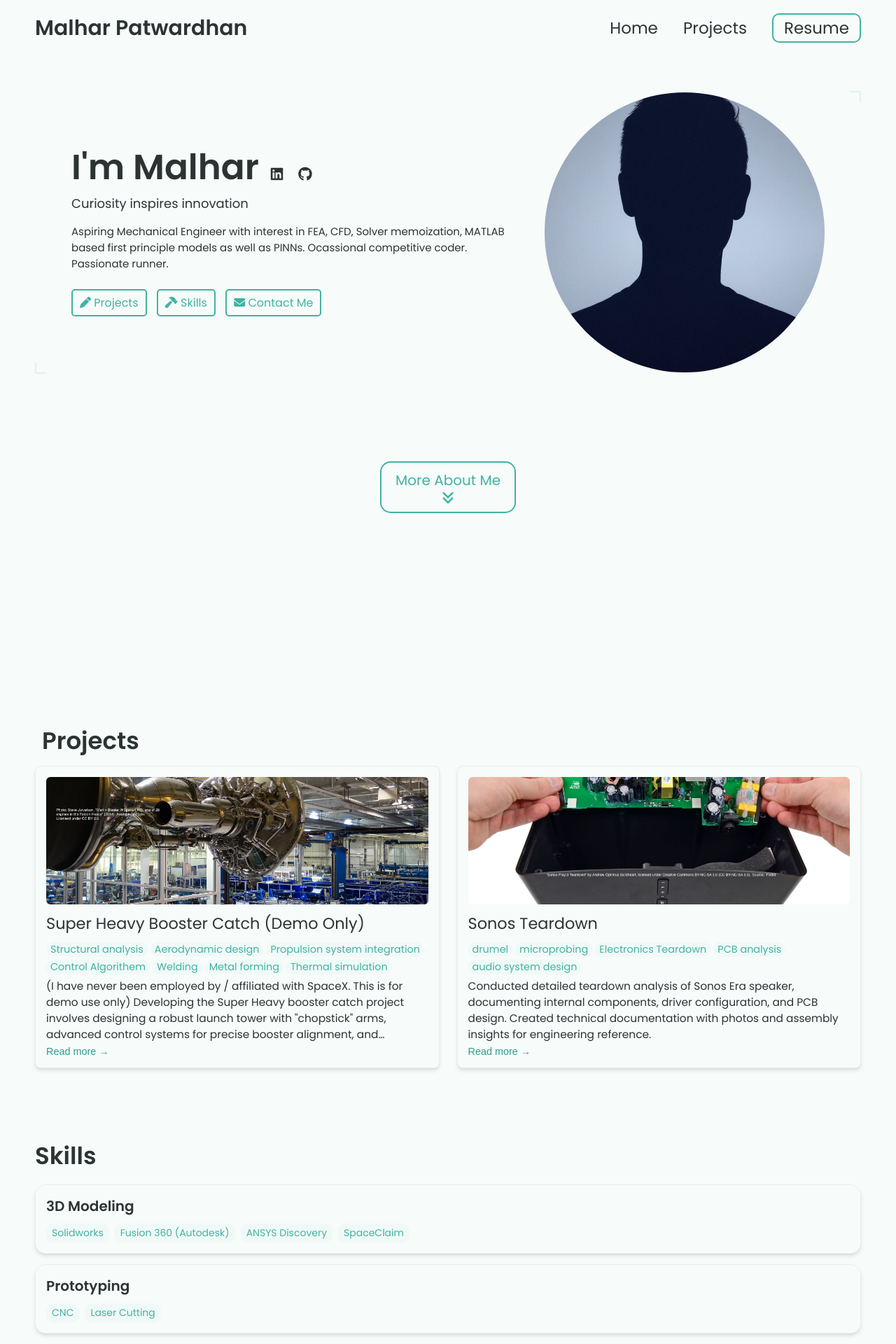
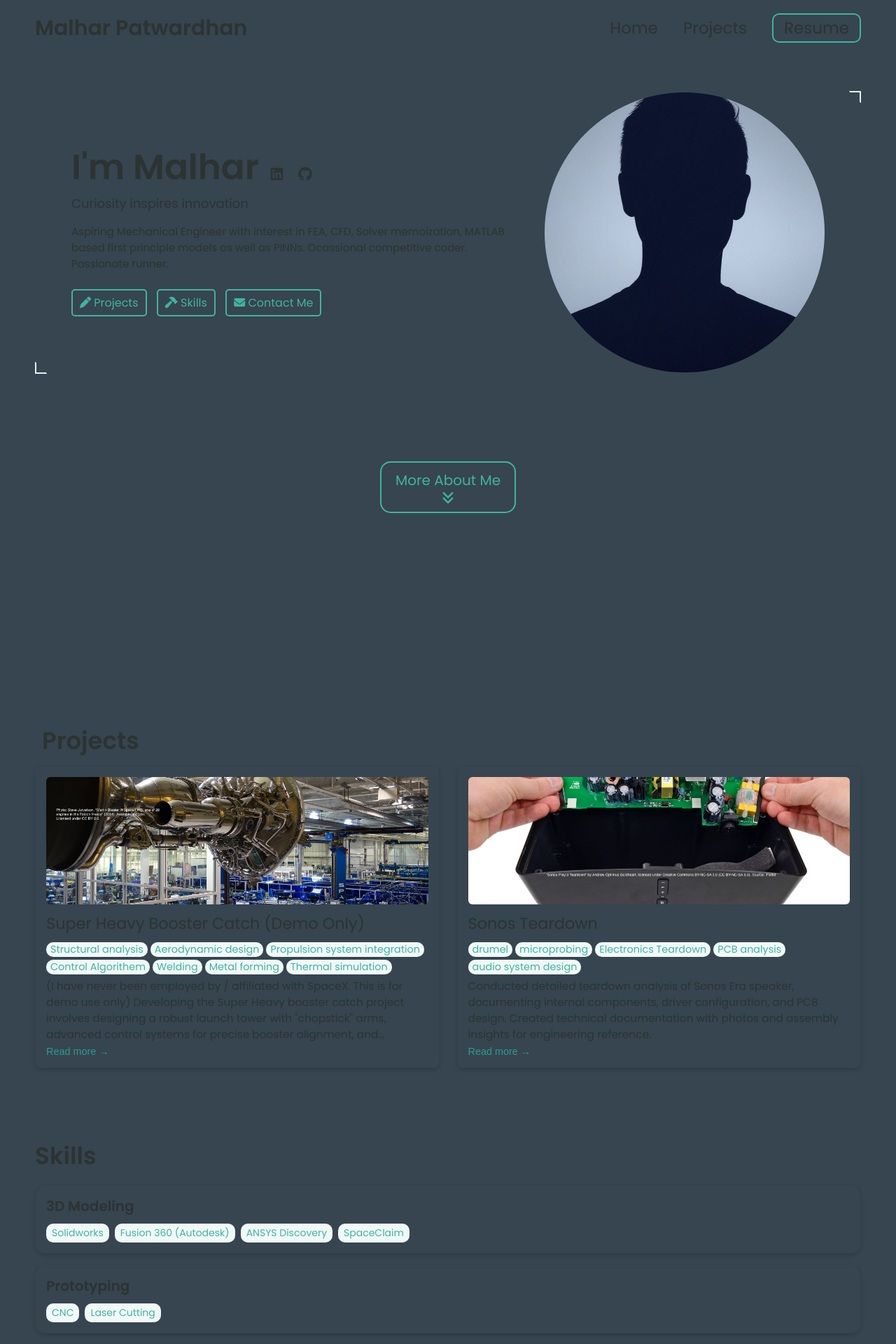
Before and after one commit to Assembly00111/Assembly00111.github.io, a Jekyll site: the page built from index.html, in a window 1280 px wide. Shown: the top 1920 px of the page at 70% size. Built offline with Jekyll 4.4.1, drawn with Linux system fonts in a browser that asks for light colours.

Commit message:
Update _config.yml

```diff
--- a/_config.yml
+++ b/_config.yml
@@ -88,7 +88,7 @@ colors: # this is the basic theme
   border: "#e0f2ef"
   link: "#40b3a2"
   highlight: "#2a9d8f"
-  background: "#f7fbfa"
+  background: "#36454F"
   light_background: "#f0f9f7"
 
 # A few examples.
```
